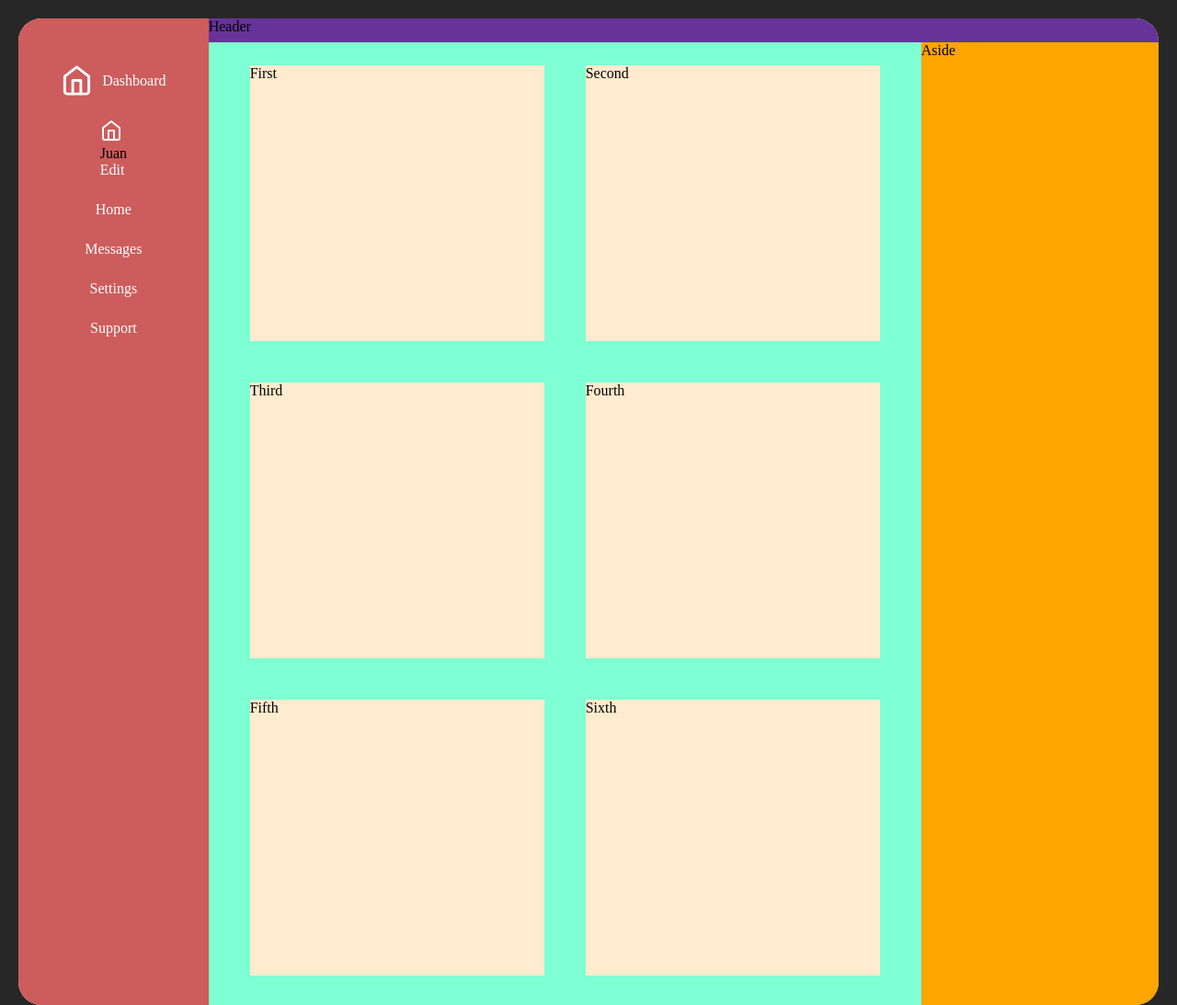
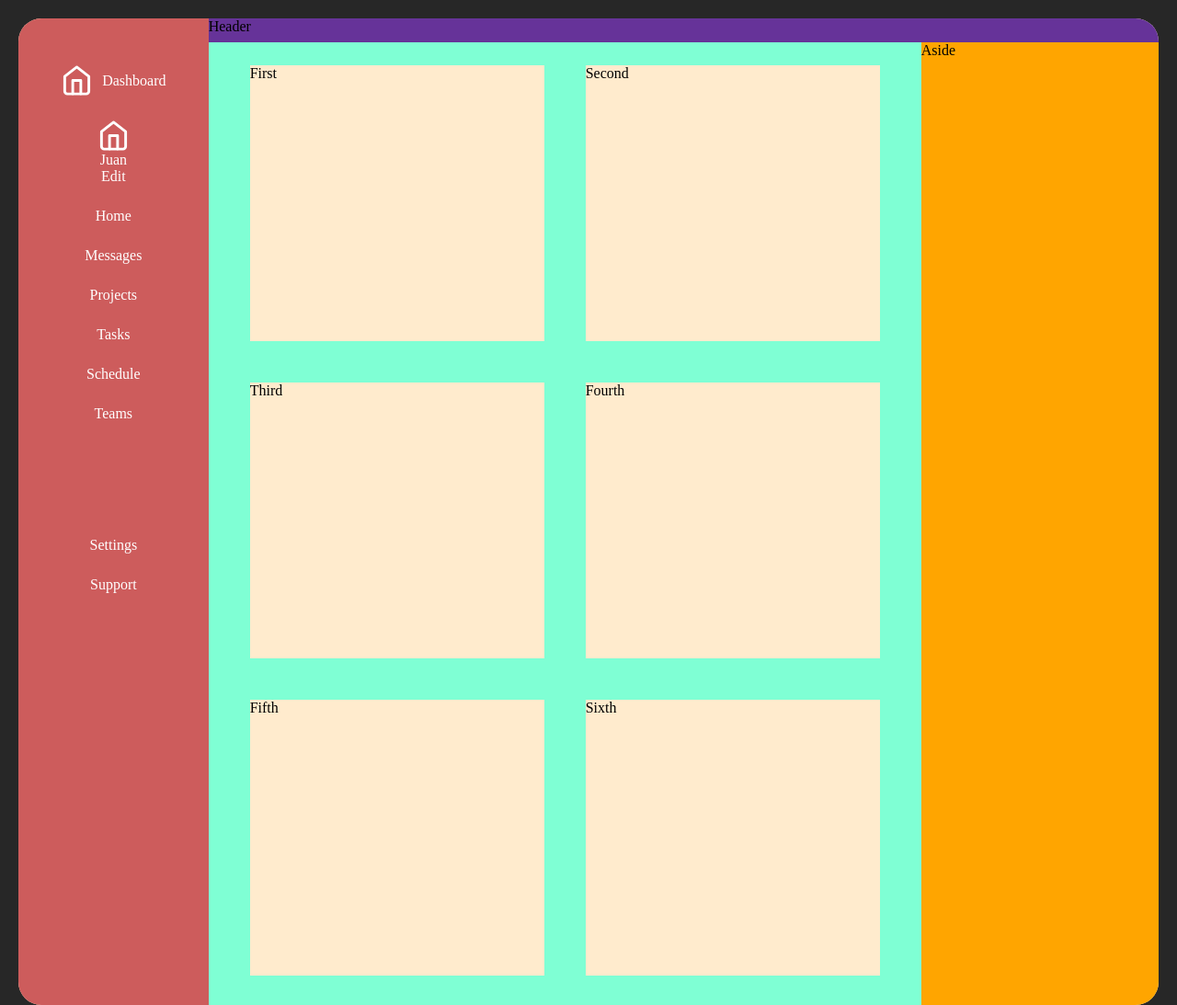
Before and after one commit to rjqocampo/admin-dashboard, a plain HTML site: page index.html in a window 1280 px wide. Shown: the top 1093 px of the page at 92% size. Drawn offline with Linux system fonts and the light colour scheme.

Commit message:
Finish layout of contents on Nav section

```diff
--- a/index.html
+++ b/index.html
@@ -19,13 +19,14 @@
                         <p>Juan</p>
                         <a href="" class="edit">Edit</a>
                     </div>
-
-
                     <a href="">Home</a>
                     <a href="">Messages</a>
+                    <a href="">Projects</a>
+                    <a href="">Tasks</a>
+                    <a href="">Schedule</a>
+                    <a href="">Teams</a>
                     <a href="">Settings</a>
                     <a href="">Support</a>
-
                 </nav>
 
                 <header>
--- a/styles/style.scss
+++ b/styles/style.scss
@@ -87,9 +87,23 @@ body {
                 font-size: 1rem;
             }
         }
+        .container-profile {
+            display: grid;
+            justify-items: center;
+            img {
+                height: 35px;
+                width: 35px;
+            }
+            p {
+                color: $font-white;
+            }
+        }
         a {
             color: $font-white;
             text-decoration: none;
+        }
+        a:nth-child(9){
+            margin-top: 100px;
         }
     }
 
```
Also changed, not shown: styles/style.css, 1 other file.
